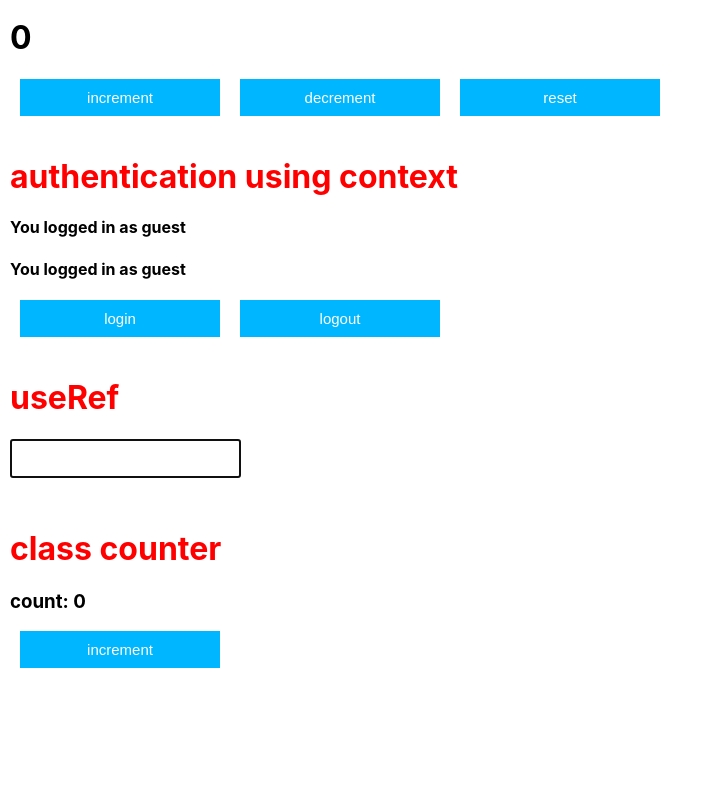
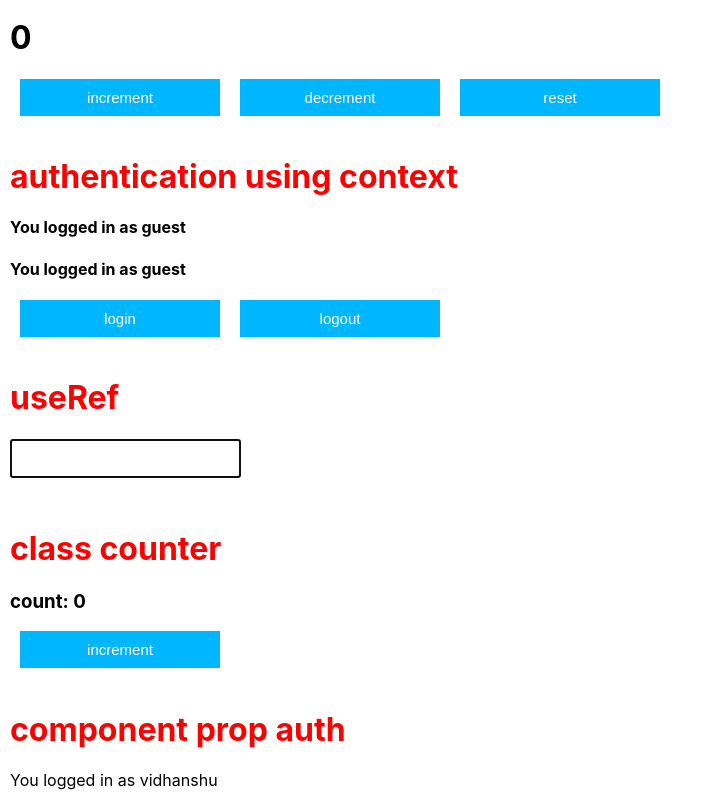
Before and after one commit to vidhanshu/react-typescript-tutorial, a React (Create React App) app: page / in a window 1280 px wide. Shown: the part 1173-1973 px from the top of the page, without its empty margins (0-713 px from the left). Before the commit the page ends 1851 px from the top, so only its background shows below. Built offline with nearby package versions, Linux system fonts and the light colour scheme.

Commit message:
l18 component prop

```diff
--- a/src/App.tsx
+++ b/src/App.tsx
@@ -5,11 +5,13 @@ import AuthUsingContext from "./components/useContext/AuthUsingContext";
 import Button from "./components/Button";
 import Container from "./components/Container";
 import Counter from "./components/useReducer/Counter";
+import CpAuth from "./components/component prop/CpAuth";
 import DomRef from "./components/useRef/DomRef";
 import Greet from "./components/Greet";
 import Input from "./components/Input";
 import Person from "./components/Person";
 import Persons from "./components/Persons";
+import Private from "./components/component prop/Private";
 import Section from "./components/section/Section";
 import ThemeContextProvider from "./components/useContext/ThemeContextProvider";
 import { useState } from "react";
@@ -71,6 +73,9 @@ function App() {
           <Section title="class counter">
             <ClassCounter />
           </Section>
+          <Section title="component prop auth">
+            <CpAuth isLoggedIn={true} component={Private} />
+          </Section>
         </div>
       </AuthContextProvider>
     </ThemeContextProvider>
--- /dev/null
+++ b/src/components/component prop/CpAuth.tsx
@@ -0,0 +1,18 @@
+import Public from "./Public";
+import React from "react";
+import { privatePropType } from "./Private";
+
+type cpAuthPropType = {
+  isLoggedIn: boolean;
+  //ek aisa component jo prop type me privatePropType ka prop leta hai
+  component: React.ComponentType<privatePropType>;
+};
+function CpAuth({ isLoggedIn, component: Component }: cpAuthPropType) {
+  if (isLoggedIn) {
+    return <Component name="vidhanshu" />;
+  } else {
+    return <Public />;
+  }
+}
+
+export default CpAuth;
--- /dev/null
+++ b/src/components/component prop/Private.tsx
@@ -0,0 +1,10 @@
+import React from "react";
+
+export type privatePropType = {
+  name: string;
+};
+function Private({ name }: privatePropType) {
+  return <div>You logged in as {name}</div>;
+}
+
+export default Private;
--- /dev/null
+++ b/src/components/component prop/Public.tsx
@@ -0,0 +1,5 @@
+function Public() {
+  return <div>Please do login</div>;
+}
+
+export default Public;
```
